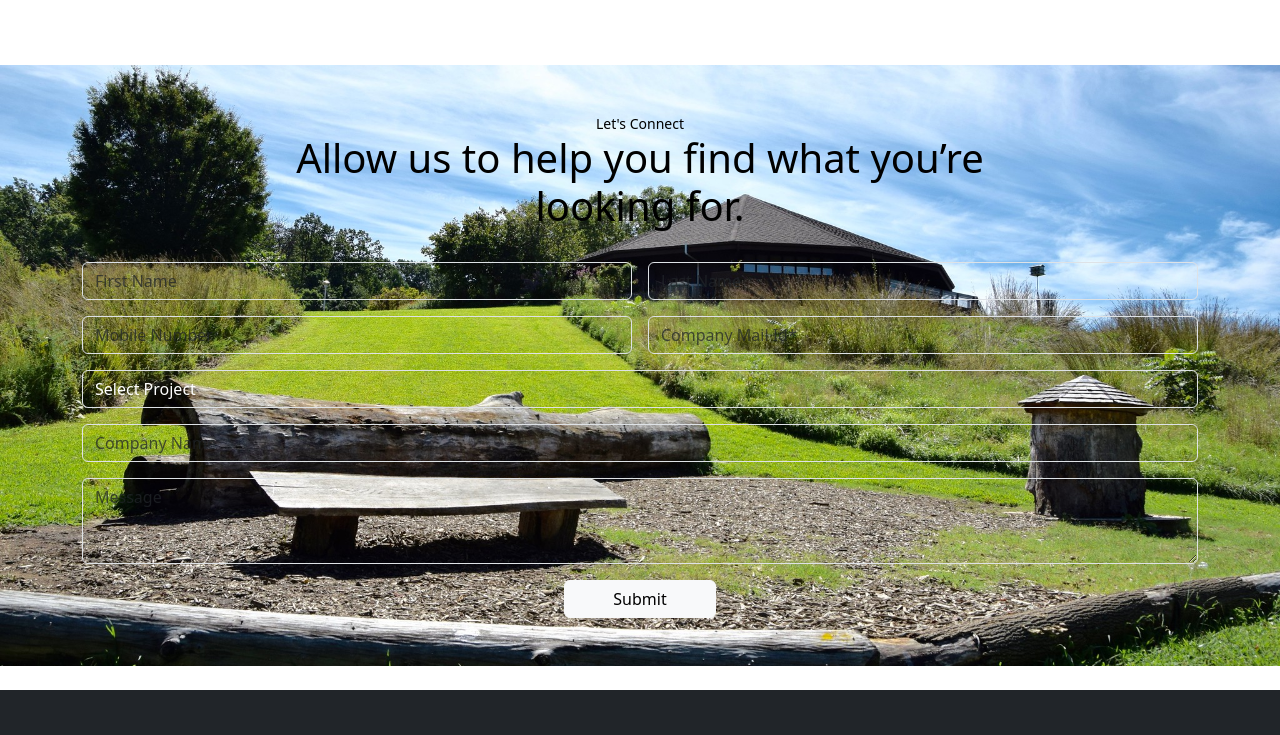
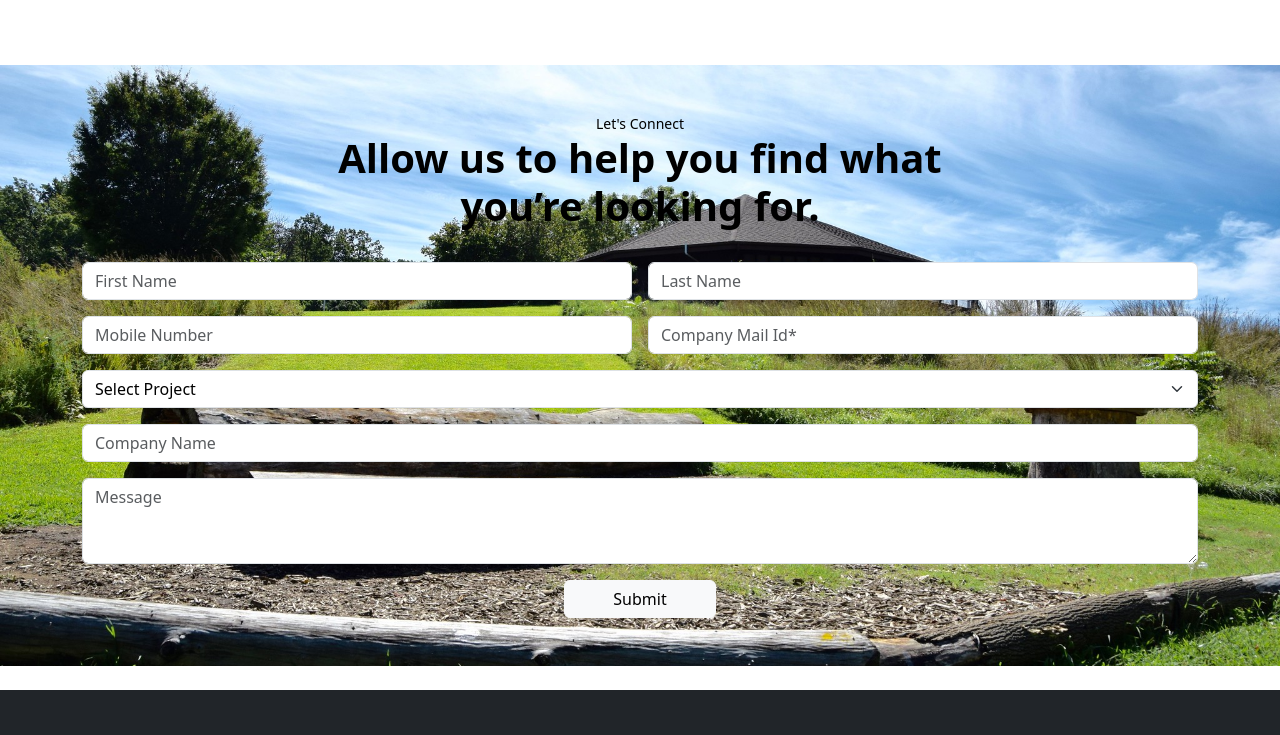
Before and after one commit to atul841/rps5, a plain HTML site: page index.html in a window 1280 px wide. Shown: the part 4860-5595 px from the top of the page. Drawn offline with nearby package versions, Linux system fonts and the light colour scheme.

Commit message:
first commit

```diff
--- a/index.html
+++ b/index.html
@@ -9,17 +9,20 @@
       href="https://cdn.jsdelivr.net/npm/bootstrap@5.3.7/dist/css/bootstrap.min.css"
       rel="stylesheet"
       integrity="sha384-LN+7fdVzj6u52u30Kp6M/trliBMCMKTyK833zpbD+pXdCLuTusPj697FH4R/5mcr"
-      crossorigin="anonymous" />
+      crossorigin="anonymous"
+    />
     <link
       href="https://fonts.googleapis.com/css2?family=Open+Sans:wght@400;500&family=Roboto:wght@500;700;900&display=swap"
-      rel="stylesheet" />
+      rel="stylesheet"
+    />
     <link
       href="https://cdn.jsdelivr.net/npm/bootstrap@5.3.3/dist/css/bootstrap.min.css"
-      rel="stylesheet">
+      rel="stylesheet"
+    />
     <link
       href="https://cdnjs.cloudflare.com/ajax/libs/font-awesome/6.5.0/css/all.min.css"
-      rel="stylesheet">
-
+      rel="stylesheet"
+    />
   </head>
   <body>
     <!-- preloader animation -->
@@ -31,37 +34,58 @@
     </div>
     <!-- preloader end -->
     <!-- Navbar start  -->
-    <nav class="navbar navbar-expand-lg fixed-top"
-      style="background-color: rgb(10, 57, 29);">
+    <nav
+      class="navbar navbar-expand-lg fixed-top"
+      style="background-color: rgb(10, 57, 29)"
+    >
       <div class="container">
         <a class="navbar-brand d-flex align-items-center text-white" href="#">
-          <img src="image/bglogo1.png" alt="Logo">
+          <img src="image/bglogo1.png" alt="Logo" />
           <div class="ms-2">
             <!-- Optional text -->
           </div>
         </a>
-        <button class="navbar-toggler" type="button" data-bs-toggle="collapse"
-          data-bs-target="#navbarNav" style="background-color: aliceblue;">
-          <span class="navbar-toggler-icon"
-            style="background-color: aliceblue;"></span>
+        <button
+          class="navbar-toggler"
+          type="button"
+          data-bs-toggle="collapse"
+          data-bs-target="#navbarNav"
+          style="background-color: aliceblue"
+        >
+          <span
+            class="navbar-toggler-icon"
+            style="background-color: aliceblue"
+          ></span>
         </button>
-        <div class="collapse navbar-collapse justify-content-end"
-          id="navbarNav">
+        <div
+          class="collapse navbar-collapse justify-content-end"
+          id="navbarNav"
+        >
           <ul class="navbar-nav align-items-center">
             <li class="nav-item">
               <a class="nav-link text-white" href="#">Our Parks</a>
             </li>
             <li class="nav-item dropdown">
-              <a class="nav-link  text-white" href="#" role="button"
-                data-bs-toggle="dropdown">Businesses</a>
+              <a
+                class="nav-link text-white"
+                href="#"
+                role="button"
+                data-bs-toggle="dropdown"
+                >Businesses</a
+              >
               <ul class="dropdown-menu">
                 <li><a class="dropdown-item" href="#">Business 1</a></li>
                 <li><a class="dropdown-item" href="#">Business 2</a></li>
               </ul>
             </li>
             <li class="nav-item dropdown">
-              <a class="nav-link  text-white" href="#" role="button"
-                data-bs-toggle="dropdown">Features</a>
+              <a
+                class="nav-link text-white"
+                href="#"
+                role="button"
+                data-bs-toggle="dropdown"
+                >Features</a
+              >
               <ul class="dropdown-menu">
                 <li><a class="dropdown-item" href="#">Feature 1</a></li>
                 <li><a class="dropdown-item" href="#">Feature 2</a></li>
@@ -77,9 +101,13 @@
               <a class="nav-link text-white" href="#">Contact</a>
             </li>
             <li class="nav-item">
-              <a class="btn enquire-btn ms-3 text-white"
-                style="background-color: green;"
-                href="https://wa.me/919650045051" target="_blank">Enquire</a>
+              <a
+                class="btn enquire-btn ms-3 text-white"
+                style="background-color: green"
+                href="https://wa.me/919650045051"
+                target="_blank"
+                >Enquire</a
+              >
             </li>
           </ul>
         </div>
@@ -89,8 +117,8 @@
     <!-- Navbar end  -->
 
     <!-- Banner start -->
-    <div class="main-banner mt-5 pt-4 ">
-      <img src="./image/homebanar.avif" alt="Banner" class="img-fluid">
+    <div class="main-banner mt-5 pt-4">
+      <img src="./image/homebanar.avif" alt="Banner" class="img-fluid" />
     </div>
     <!-- Banner end  -->
     <!-- home second part start  -->
@@ -98,18 +126,21 @@
       <!-- Title -->
       <div class="row mb-5">
         <div class="col-12 text-center">
-          <h1 class="section-title">Everything You Need to Know<br>About
-            Industrial Parks in India</h1>
+          <h1 class="section-title">
+            Everything You Need to Know<br />About Industrial Parks in India
+          </h1>
         </div>
-
       </div>
 
       <!-- Content -->
       <div class="row align-items-center">
         <!-- Image -->
         <div class="col-lg-6 col-12 mb-4 mb-lg-0">
-          <img src="./image/parkfirst.jpg" class="img-fluid rounded shadow"
-            alt="Industrial Park">
+          <img
+            src="./image/parkfirst.jpg"
+            class="img-fluid rounded shadow"
+            alt="Industrial Park"
+          />
         </div>
 
         <!-- Text -->
@@ -123,24 +154,37 @@
             according to two factors: general and specific.
           </p>
           <p>
-            General lands are common for every entrepreneurial <a href="#"
-              class="text-primary fw-semibold text-decoration-none">business</a>
+            General lands are common for every entrepreneurial
+            <a href="#" class="text-primary fw-semibold text-decoration-none"
+              >business</a
+            >
             and built per industrial regulations and policies. Specific plot
             lands include general requirements and a company’s specific and
             customised needs, such as the duration of the venture and the nature
             of the project. In India, <strong>industrial park</strong> is
-            usually built around ports, factories, oil centres, and <a href="#"
-              class="text-primary fw-semibold text-decoration-none">warehouses</a>.
+            usually built around ports, factories, oil centres, and
+            <a href="#" class="text-primary fw-semibold text-decoration-none"
+              >warehouses</a
+            >.
           </p>
           <a href="https://wa.me/919650045051" class="custom-btn">
-
             Contact Us
-            <svg xmlns="http://www.w3.org/2000/svg" width="16" height="16"
-              fill="currentColor" class="bi bi-arrow-right" viewBox="0 0 16 16">
-              <path fill-rule="evenodd"
-                d="M10.146 3.646a.5.5 0 0 1 .708 0L15.207 8l-4.353 4.354a.5.5 0 0 1-.708-.708L13.793 8l-3.647-3.646a.5.5 0 0 1 0-.708z" />
-              <path fill-rule="evenodd"
-                d="M1 8a.5.5 0 0 1 .5-.5h13a.5.5 0 0 1 0 1h-13A.5.5 0 0 1 1 8z" />
+            <svg
+              xmlns="http://www.w3.org/2000/svg"
+              width="16"
+              height="16"
+              fill="currentColor"
+              class="bi bi-arrow-right"
+              viewBox="0 0 16 16"
+            >
+              <path
+                fill-rule="evenodd"
+                d="M10.146 3.646a.5.5 0 0 1 .708 0L15.207 8l-4.353 4.354a.5.5 0 0 1-.708-.708L13.793 8l-3.647-3.646a.5.5 0 0 1 0-.708z"
+              />
+              <path
+                fill-rule="evenodd"
+                d="M1 8a.5.5 0 0 1 .5-.5h13a.5.5 0 0 1 0 1h-13A.5.5 0 0 1 1 8z"
+              />
             </svg>
           </a>
         </div>
@@ -153,8 +197,9 @@
       <div class="row align-items-center">
         <!-- Text Left -->
         <div class="col-lg-6 mb-4 mb-lg-0">
-          <h2 class="heading">The size of the industrial site you pick depends
-            on various factors.</h2>
+          <h2 class="heading">
+            The size of the industrial site you pick depends on various factors.
+          </h2>
           <p>When deciding on the plot’s size, ask yourself questions like:</p>
           <ul>
             <li>Are you a start-up or an established business?</li>
@@ -164,8 +209,9 @@
           <p>
             If your project does not require heavy tools and equipment, a
             medium-sized
-            <a href="#"
-              class="text-primary fw-semibold text-decoration-none">warehouse</a>
+            <a href="#" class="text-primary fw-semibold text-decoration-none"
+              >warehouse</a
+            >
             will provide you with enough space to carry out your operations
             without wasting space.
           </p>
@@ -182,9 +228,11 @@
 
         <!-- Image Right -->
         <div class="col-lg-6">
-          <img src="./image/longimage-1.jpg"
+          <img
+            src="./image/longimage-1.jpg"
             alt="Industrial Land"
-            class="image shadow-sm">
+            class="image shadow-sm"
+          />
         </div>
       </div>
     </div>
@@ -207,9 +255,11 @@
       <div class="row align-items-center">
         <!-- Image Left -->
         <div class="col-lg-6 mb-4 mb-lg-0">
-          <img src="./image/alinoneimage.png"
+          <img
+            src="./image/alinoneimage.png"
             alt="Engineers planning site"
-            class="image w-100 h-100 shadow-sm">
+            class="image w-100 h-100 shadow-sm"
+          />
         </div>
 
         <!-- Text Right -->
@@ -217,16 +267,18 @@
           <h3 class="section-heading">Site Location</h3>
           <p>
             One of the essential factors when looking for an industrial park is
-            its location.
-            Every project has its specific needs, and your venture will only run
-            smoothly if the site meets your project’s requirements.
+            its location. Every project has its specific needs, and your venture
+            will only run smoothly if the site meets your project’s
+            requirements.
           </p>
           <p>Before hunting for plots, consider factors such as:</p>
           <ul>
             <li>Your business model’s needs and demands</li>
             <li>Transportation of raw materials</li>
-            <li>The supply and demand of your venture and if the industrial park
-              has the potential to match it</li>
+            <li>
+              The supply and demand of your venture and if the industrial park
+              has the potential to match it
+            </li>
             <li>Mobility of extra workforce, if and when needed</li>
           </ul>
           <p>
@@ -249,8 +301,9 @@
       <div class="row align-items-center">
         <!-- Text Left -->
         <div class="col-lg-6 mb-4 mb-lg-0">
-          <h2 class="heading">The size of the industrial site you pick depends
-            on various factors.</h2>
+          <h2 class="heading">
+            The size of the industrial site you pick depends on various factors.
+          </h2>
           <p>When deciding on the plot’s size, ask yourself questions like:</p>
           <ul>
             <li>Are you a start-up or an established business?</li>
@@ -260,8 +313,9 @@
           <p>
             If your project does not require heavy tools and equipment, a
             medium-sized
-            <a href="#"
-              class="text-primary fw-semibold text-decoration-none">warehouse</a>
+            <a href="#" class="text-primary fw-semibold text-decoration-none"
+              >warehouse</a
+            >
             will provide you with enough space to carry out your operations
             without wasting space.
           </p>
@@ -278,9 +332,11 @@
 
         <!-- Image Right -->
         <div class="col-lg-6">
-          <img src="./image/bestimage-1.webp"
+          <img
+            src="./image/bestimage-1.webp"
             alt="Industrial Land"
-            class="image shadow-sm">
+            class="image shadow-sm"
+          />
         </div>
       </div>
     </div>
@@ -293,9 +349,11 @@
       <div class="row align-items-center">
         <!-- Image Left -->
         <div class="col-lg-6 mb-4 mb-lg-0">
-          <img src="./image/alinoneimage.png"
+          <img
+            src="./image/alinoneimage.png"
             alt="Environmental Waste"
-            class="env-image shadow-sm">
+            class="env-image shadow-sm"
+          />
         </div>
 
         <!-- Text Right -->
@@ -352,9 +410,11 @@
 
         <!-- Image Right -->
         <div class="col-lg-6 mt-4 mt-lg-0">
-          <img src="./image/image-1.jpeg"
+          <img
+            src="./image/image-1.jpeg"
             alt="Plot Design Blueprint"
-            class="plot-img shadow-sm">
+            class="plot-img shadow-sm"
+          />
         </div>
       </div>
     </div>
@@ -366,17 +426,17 @@
       <div class="row align-items-center">
         <!-- Image Left -->
         <div class="col-lg-6 mb-4 mb-lg-0">
-          <img src="./image/meetimage.jpg"
+          <img
+            src="./image/meetimage.jpg"
             alt="Business Discussion"
-            class="img-fluid rounded shadow-sm">
+            class="img-fluid rounded shadow-sm"
+          />
         </div>
 
         <!-- Text Right -->
         <div class="col-lg-6">
           <h3 class="fw-bold">Long-Term Plans</h3>
-          <p>
-            Industrial sites are not necessarily temporary.
-          </p>
+          <p>Industrial sites are not necessarily temporary.</p>
           <p>
             While you may pick an area temporarily based on your current
             project, you can also purchase an industrial park for the
@@ -397,19 +457,18 @@
     <!-- home eaught part end -->
 
     <!-- home nine part start  -->
-    <div class="container-fluid  text-white py-5">
+    <div class="container-fluid text-white py-5">
       <div class="container">
         <div class="row align-items-center">
           <!-- Text Left -->
           <div class="col-lg-6 mb-4 mb-lg-0">
-            <h2 class="fw-bold" style="color: black;">Final Thoughts</h2>
-            <p style="color: black;">
+            <h2 class="fw-bold" style="color: black">Final Thoughts</h2>
+            <p style="color: black">
               Industrial parks in India offer lands to investors and companies
               to carry out small-scale or large-scale operations and secure a
-              plot for their business.
-              Selecting a suitable industrial park involves considering the
-              site’s location, size, design, and the area’s environmental
-              conditions.
+              plot for their business. Selecting a suitable industrial park
+              involves considering the site’s location, size, design, and the
+              area’s environmental conditions.
             </p>
             <a href="#" class="btn btn-outline-light mt-3">
               More Details <i class="bi bi-arrow-right ms-2"></i>
@@ -418,9 +477,11 @@
 
           <!-- Image Right -->
           <div class="col-lg-6">
-            <img src="./image/finalimage.png"
+            <img
+              src="./image/finalimage.png"
               alt="Businessman"
-              class="img-fluid rounded shadow-sm">
+              class="img-fluid rounded shadow-sm"
+            />
           </div>
         </div>
       </div>
@@ -428,81 +489,114 @@
     <!-- home nine part end  -->
 
     <!-- home ten part start now  -->
-    <br>
+
+    <br />
+    <style>
+      input::placeholder,
+      textarea::placeholder,
+      select {
+        background-color: white;
+        color: black;
+      }
+
+      /* Optional - to override transparency */
+      input,
+      textarea,
+      select {
+        background-color: white !important;
+        color: black !important;
+      }
+    </style>
     <form action="submit_form.php" method="POST">
-      <section class="py-5 text-white"
-        style="background: url('./image/image-4.jpg') center/cover no-repeat;">
+      <section
+        class="py-5 text-white"
+        style="background: url('./image/image-4.jpg') center/cover no-repeat"
+      >
         <div class="container">
           <div class="row justify-content-center">
             <div class="col-lg-8 text-center mb-4">
-              <small class="name d-block"
-                style="color: rgb(0, 0, 0); @media screen and (max-width:500px) {
-          .name{
-            color: black;
-          }
-
-        }">Let's Connect</small>
-              <h1 class="name1fw-bold"
-                style="color: rgb(0, 0, 0); @media screen and (max-width:500px) {
-          .name1{
-            color: black;
-          }
-
-        }">Allow us to help you find what you’re looking for.</h1>
+              <small class="d-block" style="color: black">Let's Connect</small>
+              <h1 class="fw-bold" style="color: black">
+                Allow us to help you find what you’re looking for.
+              </h1>
             </div>
           </div>
-          <form>
-            <div class="row g-3" ">
+
+          <div class="row g-3">
             <div class="col-md-6">
-                <input type="text"
-                  class="form-control bg-transparent border-bottom text-white"
-                  name="first_name" placeholder="First Name" required>
+              <input
+                type="text"
+                class="form-control border-bottom"
+                name="first_name"
+                placeholder="First Name"
+                required
+              />
             </div>
             <div class="col-md-6">
-                <input type="text"
-                  class="form-control bg-transparent border-bottom text-white"
-                  name="last_name" placeholder="Last Name" required>
+              <input
+                type="text"
+                class="form-control border-bottom"
+                name="last_name"
+                placeholder="Last Name"
+                required
+              />
             </div>
             <div class="col-md-6">
-                <input type="text"
-                  class="form-control bg-transparent border-bottom text-white"
-                  name="mobile_name" placeholder="Mobile Number" required>
+              <input
+                type="text"
+                class="form-control border-bottom"
+                name="mobile_name"
+                placeholder="Mobile Number"
+                required
+              />
             </div>
             <div class="col-md-6">
-                <input type="email"
-                  class="form-control bg-transparent border-bottom text-white"
-                  name="email" placeholder="Company Mail Id*" required>
+              <input
+                type="email"
+                class="form-control border-bottom"
+                name="email"
+                placeholder="Company Mail Id*"
+                required
+              />
             </div>
             <div class="col-12">
               <select
-                  class="form-select bg-transparent border-bottom text-white"
-                  style="color: black;" name="project_type" required>
+                class="form-select border-bottom"
+                name="project_type"
+                required
+              >
                 <option selected disabled>Select Project</option>
-                  <option style="color: black;">Logistics Park</option>
-                  <option style="color: black;">Industrial Zone</option>
-                  <option style="color: black;">Warehousing Space</option>
+                <option>Logistics Park</option>
+                <option>Industrial Zone</option>
+                <option>Warehousing Space</option>
               </select>
             </div>
             <div class="col-12">
-                <input type="text"
-                  class="form-control bg-transparent border-bottom text-white"
-                  placeholder="Company Name" name="company_name" required>
+              <input
+                type="text"
+                class="form-control border-bottom"
+                placeholder="Company Name"
+                name="company_name"
+                required
+              />
             </div>
             <div class="col-12">
               <textarea
-                  class="form-control bg-transparent border-bottom text-white"
-                  placeholder="Message" rows="3" name="message"></textarea>
+                class="form-control border-bottom"
+                placeholder="Message"
+                rows="3"
+                name="message"
+              ></textarea>
             </div>
             <div class="col-12 text-center">
               <button type="submit" class="btn btn-light px-5">Submit</button>
             </div>
           </div>
-          </form>
         </div>
       </section>
     </form>
     <!-- home ten part end  -->
-    <br>
+    <br />
 
     <!-- footer part is start  -->
     <footer class="bg-dark text-white pt-5 pb-3">
@@ -511,57 +605,75 @@
           <!-- Company Info -->
           <div class="col-md-4 mb-4">
             <h5 class="text-uppercase fw-bold mb-3">About Us</h5>
-            <p>We help businesses find ideal industrial park locations with
+            <p>
+              We help businesses find ideal industrial park locations with
               modern infrastructure and environmental compatibility across
-              India.</p>
+              India.
+            </p>
           </div>
 
           <!-- Quick Links -->
           <div class="col-md-2 mb-4">
             <h5 class="text-uppercase fw-bold mb-3">Quick Links</h5>
             <ul class="list-unstyled">
-              <li><a href="#"
-                  class="text-white-50 text-decoration-none">Home</a></li>
-              <li><a href="#"
-                  class="text-white-50 text-decoration-none">Projects</a></li>
-              <li><a href="#"
-                  class="text-white-50 text-decoration-none">About</a></li>
-              <li><a href="#"
-                  class="text-white-50 text-decoration-none">Contact</a></li>
+              <li>
+                <a href="#" class="text-white-50 text-decoration-none">Home</a>
+              </li>
+              <li>
+                <a href="#" class="text-white-50 text-decoration-none"
+                  >Projects</a
+                >
+              </li>
+              <li>
+                <a href="#" class="text-white-50 text-decoration-none">About</a>
+              </li>
+              <li>
+                <a href="#" class="text-white-50 text-decoration-none"
+                  >Contact</a
+                >
+              </li>
             </ul>
           </div>
 
           <!-- Contact Info -->
           <div class="col-md-3 mb-4">
             <h5 class="text-uppercase fw-bold mb-3">Contact</h5>
-            <p><i class="fa fa-map-marker-alt me-2"></i>D-1/32 Vijayant
-              Khand,Gomti Nagar, Lucknow</p>
-            <p><i class="fa fa-envelope me-2"></i>
-              shivansh.singh5051@gmail.com</p>
+            <p>
+              <i class="fa fa-map-marker-alt me-2"></i>D-1/32 Vijayant
+              Khand,Gomti Nagar, Lucknow
+            </p>
+            <p>
+              <i class="fa fa-envelope me-2"></i> shivansh.singh5051@gmail.com
+            </p>
             <p><i class="fa fa-phone me-2"></i> +91 96500 45051</p>
           </div>
 
           <!-- Social Media -->
           <div class="col-md-3 mb-4">
             <h5 class="text-uppercase fw-bold mb-3">Follow Us</h5>
-            <a href="#" class="text-white-50 me-3"><i
-                class="fab fa-facebook-f"></i></a>
-            <a href="#" class="text-white-50 me-3"><i
-                class="fab fa-twitter"></i></a>
-            <a href="#" class="text-white-50 me-3"><i
-                class="fab fa-linkedin-in"></i></a>
-            <a href="#" class="text-white-50"><i
-                class="fab fa-instagram"></i></a>
+            <a href="#" class="text-white-50 me-3"
+              ><i class="fab fa-facebook-f"></i
+            ></a>
+            <a href="#" class="text-white-50 me-3"
+              ><i class="fab fa-twitter"></i
+            ></a>
+            <a href="#" class="text-white-50 me-3"
+              ><i class="fab fa-linkedin-in"></i
+            ></a>
+            <a href="#" class="text-white-50"
+              ><i class="fab fa-instagram"></i
+            ></a>
           </div>
         </div>
 
-        <hr class="border-secondary">
+        <hr class="border-secondary" />
 
         <!-- Footer Bottom -->
         <div class="row">
           <div class="col text-center">
-            <p class="mb-0 text-white-50">&copy; 2025 Industrial Parks India.
-              All rights reserved.</p>
+            <p class="mb-0 text-white-50">
+              &copy; 2025 Industrial Parks India. All rights reserved.
+            </p>
           </div>
         </div>
       </div>
@@ -570,13 +682,13 @@
 
     <!-- Bootstrap JS -->
     <script src="./javascript/script.js"></script>
-    <script
-      src="https://cdn.jsdelivr.net/npm/bootstrap@5.3.3/dist/js/bootstrap.bundle.min.js"></script>
+    <script src="https://cdn.jsdelivr.net/npm/bootstrap@5.3.3/dist/js/bootstrap.bundle.min.js"></script>
 
     <script
       src="https://cdn.jsdelivr.net/npm/bootstrap@5.3.7/dist/js/bootstrap.bundle.min.js"
       integrity="sha384-ndDqU0Gzau9qJ1lfW4pNLlhNTkCfHzAVBReH9diLvGRem5+R9g2FzA8ZGN954O5Q"
-      crossorigin="anonymous"></script>
+      crossorigin="anonymous"
+    ></script>
     <script src="./javascript/jquery-3.7.1.min.js"></script>
     <script src="./javascript/jquery-3.7.1.js"></script>
     <script src="./javascript/jquery-3.7.1.slim.js"></script>
```
Lines whose indentation alone changed are shown as unchanged.
